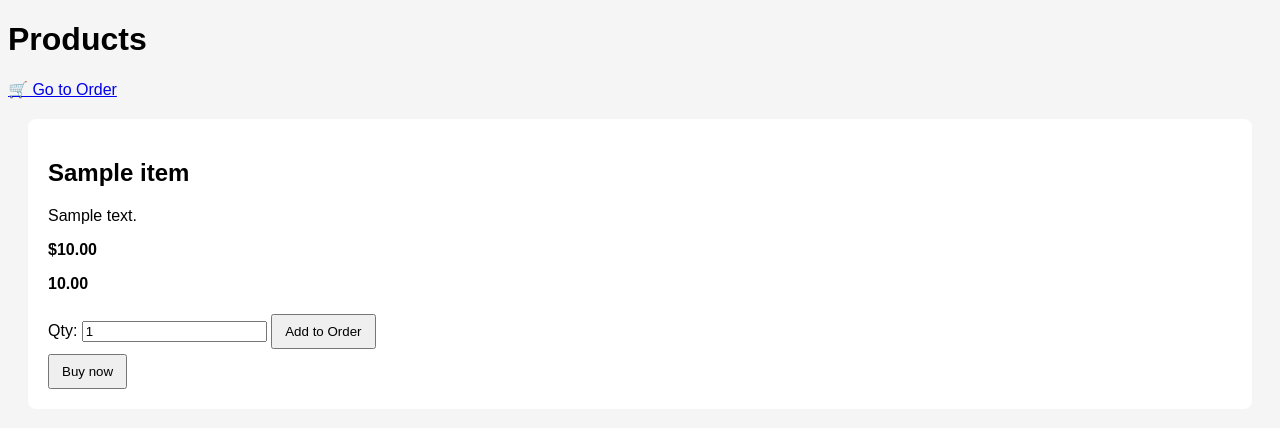
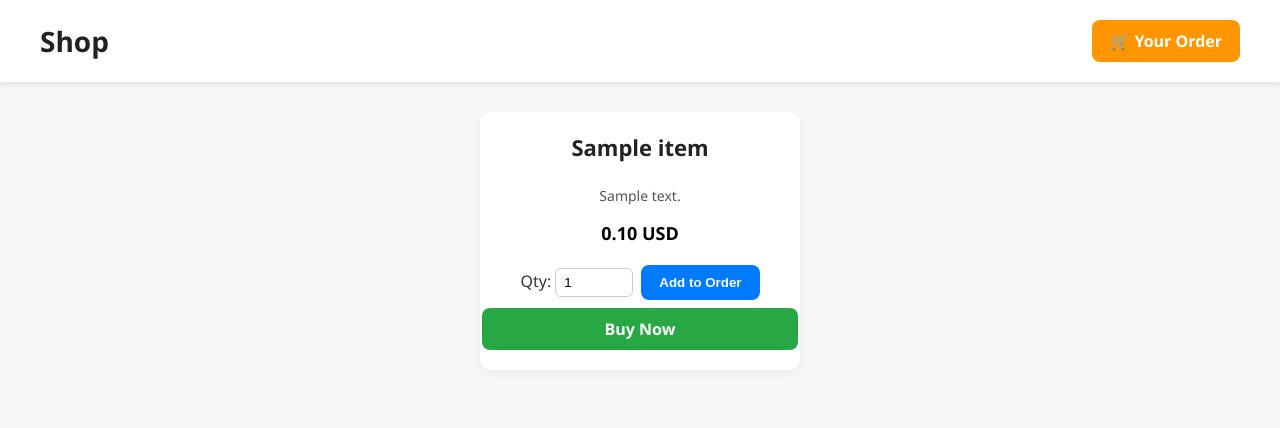
Before and after one commit to Hrant-mik/payment_system, a Django app: page / in a window 1280 px wide. Shown: the top 428 px of the page. Run offline with Django 5.2, Linux system fonts and the light colour scheme; tables that the repository leaves empty hold one stand-in row (values such as "Sample post").

Commit message:
design-driven version

```diff
--- a/payment_system/settings.py
+++ b/payment_system/settings.py
@@ -54,5 +54,9 @@ DATABASES = {
 
 STATIC_URL = '/static/'
 
+STATICFILES_DIRS = [
+    os.path.join(BASE_DIR, 'shop', 'static'),
+]
+
 STRIPE_SECRET_KEY = os.getenv("STRIPE_SECRET_KEY")
 STRIPE_PUBLIC_KEY = os.getenv("STRIPE_PUBLIC_KEY")
--- a/shop/models.py
+++ b/shop/models.py
@@ -1,23 +1,55 @@
 from django.db import models
 
 class Item(models.Model):
+    CURRENCY_CHOICES = [
+        ('usd', 'USD'),
+    ]
     name = models.CharField(max_length=100)
     description = models.TextField(blank=True)
     price = models.PositiveIntegerField(help_text="Price in cents")
+    currency = models.CharField(max_length=3, choices=CURRENCY_CHOICES, default='usd')
+
+    @property
+    def price_dollars(self):
+        return self.price / 100
 
     def __str__(self):
-        return self.name
+        return f"{self.name} ({self.currency.upper()})"
+
+
 
 
 class Order(models.Model):
+    STATUS_CHOICES = [
+        ('pending', 'Pending'),
+        ('paid', 'Paid'),
+        ('canceled', 'Canceled'),
+    ]
     created_at = models.DateTimeField(auto_now_add=True)
-    paid = models.BooleanField(default=False)
+    status = models.CharField(max_length=10, choices=STATUS_CHOICES, default='pending')
+    currency = models.CharField(max_length=3, choices=Item.CURRENCY_CHOICES, default='usd')
 
     def total_amount(self):
-        return sum(i.item.price * i.quantity for i in self.items.all())
+        return sum([oi.quantity * oi.item.price for oi in self.items.all()])
+
+    @property
+    def total_amount(self):
+        total_cents = sum(oi.item.price * oi.quantity for oi in self.items.all())
+        return total_cents / 100
+
+    @property
+    def total_amount_dollars(self):
+        return float(self.total_amount)
+
+    def __str__(self):
+        return f"Order {self.id} - {self.status}"
+
 
 
 class OrderItem(models.Model):
-    order = models.ForeignKey(Order, related_name="items", on_delete=models.CASCADE)
+    order = models.ForeignKey(Order, related_name='items', on_delete=models.CASCADE)
     item = models.ForeignKey(Item, on_delete=models.CASCADE)
     quantity = models.PositiveIntegerField(default=1)
+
+    def __str__(self):
+        return f"{self.item.name} x {self.quantity}"
--- /dev/null
+++ b/shop/static/shop/styles.css
@@ -0,0 +1,144 @@
+
+body {
+    font-family: 'Segoe UI', Tahoma, Geneva, Verdana, sans-serif;
+    background-color: #f7f7f7;
+    margin: 0;
+    padding: 0;
+    color: #333;
+}
+
+
+header {
+    background-color: #fff;
+    padding: 20px 40px;
+    display: flex;
+    justify-content: space-between;
+    align-items: center;
+    box-shadow: 0 2px 6px rgba(0,0,0,0.1);
+}
+
+header h1 {
+    margin: 0;
+    font-size: 28px;
+    color: #222;
+}
+
+header .btn.cart {
+    background-color: #ff9500;
+    color: #fff;
+    padding: 10px 18px;
+    border-radius: 8px;
+    text-decoration: none;
+    font-weight: 600;
+    transition: all 0.3s ease;
+}
+
+header .btn.cart:hover {
+    background-color: #e08400;
+    transform: translateY(-2px);
+    box-shadow: 0 4px 10px rgba(0,0,0,0.15);
+}
+
+
+.products {
+    display: flex;
+    flex-wrap: wrap;
+    gap: 20px;
+    padding: 30px 40px;
+    justify-content: center;
+}
+
+
+.product-card {
+    background-color: #fff;
+    padding: 20px;
+    width: 280px;
+    border-radius: 12px;
+    box-shadow: 0 4px 12px rgba(0,0,0,0.05);
+    display: flex;
+    flex-direction: column;
+    align-items: center;
+    transition: transform 0.3s ease, box-shadow 0.3s ease;
+}
+
+.product-card:hover {
+    transform: translateY(-5px);
+    box-shadow: 0 8px 20px rgba(0,0,0,0.12);
+}
+
+.product-card h2 {
+    margin-top: 0;
+    font-size: 22px;
+    color: #222;
+    text-align: center;
+}
+
+.product-card p {
+    font-size: 14px;
+    text-align: center;
+    margin: 6px 0;
+    color: #555;
+}
+
+.product-card .price {
+    font-weight: 700;
+    font-size: 18px;
+    margin: 10px 0;
+    color: #000;
+}
+
+
+.add-form {
+    display: flex;
+    align-items: center;
+    gap: 8px;
+    margin-top: 10px;
+    width: 100%;
+    justify-content: center;
+}
+
+.add-form input[type="number"] {
+    width: 60px;
+    padding: 6px 8px;
+    border-radius: 6px;
+    border: 1px solid #ccc;
+}
+
+
+.btn {
+    padding: 10px 18px;
+    border-radius: 8px;
+    font-weight: 600;
+    text-decoration: none;
+    text-align: center;
+    cursor: pointer;
+    border: none;
+    transition: all 0.2s ease;
+}
+
+
+.btn.add {
+    background-color: #007bff;
+    color: #fff;
+}
+
+.btn.add:hover {
+    background-color: #0062cc;
+    transform: translateY(-2px);
+    box-shadow: 0 4px 8px rgba(0,0,0,0.12);
+}
+
+
+.btn.buy {
+    background-color: #28a745;
+    color: #fff;
+    margin-top: 8px;
+    display: block;
+    width: 100%;
+}
+
+.btn.buy:hover {
+    background-color: #218838;
+    transform: translateY(-2px);
+    box-shadow: 0 4px 8px rgba(0,0,0,0.12);
+}
--- a/shop/templates/shop/home.html
+++ b/shop/templates/shop/home.html
@@ -1,36 +1,40 @@
+{% load static %}
 <!DOCTYPE html>
-<html>
+<html lang="en">
 <head>
+  <meta charset="UTF-8">
   <title>Shop</title>
-  <style>
-    body { font-family: Arial; background:#f5f5f5 }
-    .item { background:#fff; padding:20px; margin:20px; border-radius:8px }
-    button { padding:8px 12px; margin-top:5px }
-  </style>
+  <link rel="stylesheet" href="{% static 'shop/styles.css' %}">
 </head>
 <body>
 
-<h1>Products</h1>
-<a href="/order/">🛒 Go to Order</a>
+<header>
+  <h1>Shop</h1>
+  <a href="{% url 'order' %}" class="btn cart">🛒 Your Order</a>
+</header>
 
+<main>
+  <div class="products">
     {% for item in items %}
-<div class="item">
+    <div class="product-card">
       <h2>{{ item.name }}</h2>
       <p>{{ item.description }}</p>
-  <p><b>${{ item.price|floatformat:2 }}</b></p>
-  <p><b>{{ item.price|floatformat:2 }} {{ item.currency|upper }}</b></p>
+      <p class="price">{{ item.price_dollars|floatformat:2 }} {{ item.currency|upper }}</p>
 
-  <form action="/add/{{ item.id }}/" method="post">
+      <form action="{% url 'add_to_order' item.id %}" method="post" class="add-form">
         {% csrf_token %}
-    Qty: <input type="number" name="quantity" value="1" min="1">
-    <button>Add to Order</button>
+        <label>Qty:
+          <input type="number" name="quantity" value="1" min="1">
+        </label>
+        <button type="submit" class="btn add">Add to Order</button>
       </form>
 
-  <a href="/buy/{{ item.id }}/">
-    <button>Buy now</button>
-  </a>
+      <a href="{% url 'buy_now' item.id %}" class="btn buy">Buy Now</a>
+
     </div>
     {% endfor %}
+  </div>
+</main>
 
 </body>
 </html>
--- a/shop/urls.py
+++ b/shop/urls.py
@@ -9,4 +9,5 @@ urlpatterns = [
     path('pay-order/', views.pay_order, name='pay_order'),
     path('success/', views.success, name='success'),
     path('cancel/', views.cancel, name='cancel'),
+    path('order/item/<int:order_item_id>/cancel/', views.cancel_order_item, name='cancel_order_item'),
 ]
--- a/shop/views.py
+++ b/shop/views.py
@@ -1,7 +1,6 @@
 import stripe
 from django.conf import settings
 from django.shortcuts import render, redirect, get_object_or_404
-from django.http import JsonResponse
 from .models import Item, Order, OrderItem
 
 stripe.api_key = settings.STRIPE_SECRET_KEY
@@ -18,38 +17,37 @@ def get_order(request):
 
 def home(request):
     items = Item.objects.all()
-    return render(request, 'shop/home.html', {'items': items})
+    order = get_order(request)
+    return render(request, 'shop/home.html', {'items': items, 'order': order})
 
 
 def add_to_order(request, item_id):
+    item = get_object_or_404(Item, id=item_id)
     order = get_order(request)
-    item = get_object_or_404(Item, id=item_id)
-
-    qty = int(request.POST.get('quantity', 1))
-    obj, created = OrderItem.objects.get_or_create(order=order, item=item)
-    obj.quantity += qty
-    obj.save()
-
-    return redirect('order')
+    order_item, created = OrderItem.objects.get_or_create(order=order, item=item)
+    if not created:
+        order_item.quantity += 1
+        order_item.save()
+    return redirect('home')
 
 
 def buy_now(request, item_id):
     item = get_object_or_404(Item, id=item_id)
 
     session = stripe.checkout.Session.create(
-        mode='payment',
-        payment_method_types=['card'],
-        line_items=[{
-            'price_data': {
-                'currency': 'usd',
-                'product_data': {'name': item.name},
-                'unit_amount': item.price,
-            },
-            'quantity': 1,
-        }],
-        success_url='http://localhost:8000/success/',
-        cancel_url='http://localhost:8000/cancel/',
-    )
+            mode='payment',
+            payment_method_types=['card'],
+            line_items=[{
+                'price_data': {
+                    'currency': 'usd',
+                    'product_data': {'name': item.name},
+                    'unit_amount': item.price,
+                },
+                'quantity': 1,
+            }],
+            success_url='http://localhost:8000/success/',
+            cancel_url='http://localhost:8000/cancel/',
+        )
     return redirect(session.url)
 
 
@@ -89,3 +87,10 @@ def success(request):
 
 def cancel(request):
     return render(request, 'shop/cancel.html')
+
+
+
+def cancel_order_item(request, order_item_id):
+    order_item = get_object_or_404(OrderItem, id=order_item_id)
+    order_item.delete()
+    return redirect('order')
```
Also changed, not shown: shop/admin.py (+13 -3 lines), shop/static/shop/order.css (added, +110 -0 lines), shop/templates/shop/order.html (+48 -10 lines), shop/migrations/0001_initial.py. Lines whose indentation alone changed are shown as unchanged.
